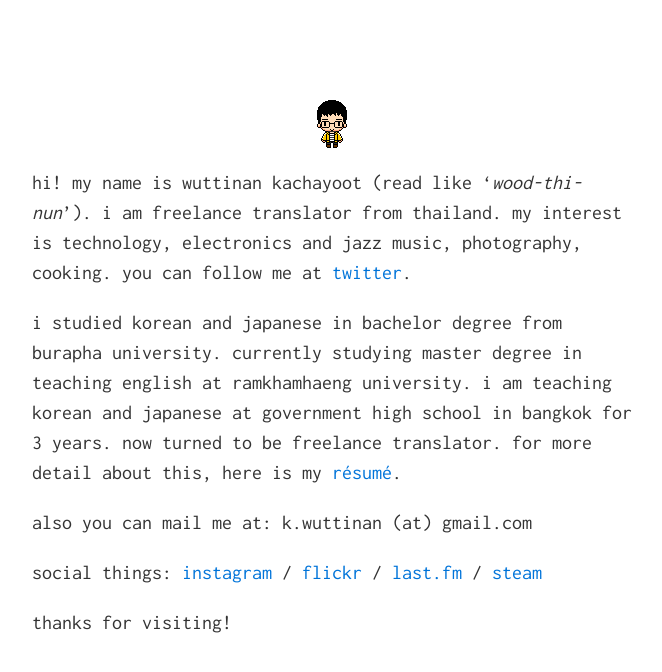
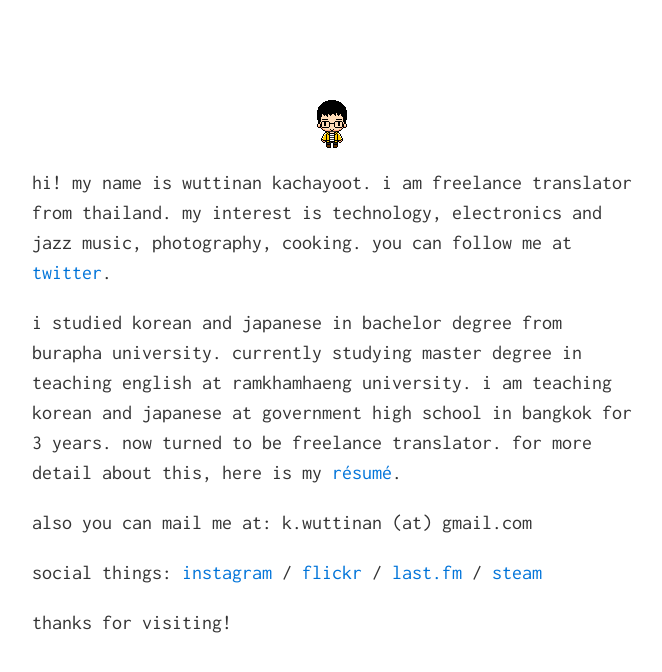
Before and after one commit to wuttinan/wuttinan.github.io, a Jekyll site: the page built from index.html, in a window 1280 px wide. Shown: the top 672 px of the page, without its empty margins (308-970 px from the left). Built offline with Jekyll 4.4.1, drawn with Linux system fonts in a browser that asks for light colours; Markdown is read by kramdown in place of the engine named in the settings.

Commit message:
site edit

```diff
--- a/_includes/index.md
+++ b/_includes/index.md
@@ -1,6 +1,6 @@
 ![profile image](http://wuttinan.com/me.png)
 
-hi! my name is wuttinan kachayoot (read like '_wood-thi-nun_'). i am freelance translator from thailand. my interest is technology, electronics and jazz music, photography, cooking. you can follow me at [twitter](http://twitter.com/wuttinan/).
+hi! my name is wuttinan kachayoot. i am freelance translator from thailand. my interest is technology, electronics and jazz music, photography, cooking. you can follow me at [twitter](http://twitter.com/wuttinan/).
 
 i studied korean and japanese in bachelor degree from burapha university. currently studying master degree in teaching english at ramkhamhaeng university. i am teaching korean and japanese at government high school in bangkok for 3 years. now turned to be freelance translator. for more detail about this, here is my [résumé](http://www.linkedin.com/in/wuttinan/).
 
```
